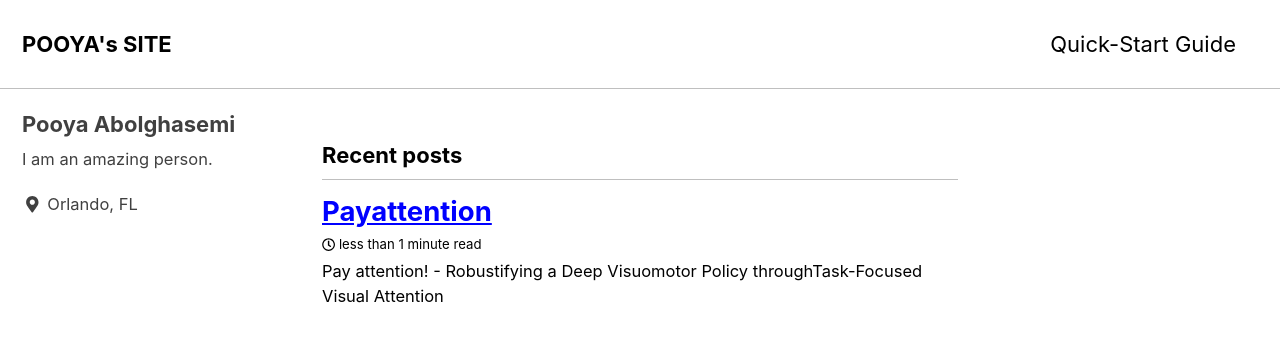
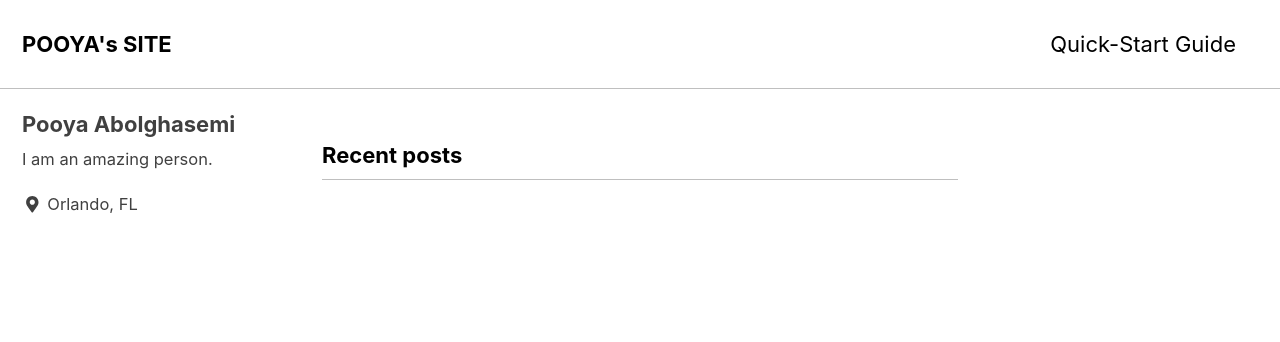
Before and after one commit to pouyaAB/pouyaab.github.io, a Jekyll site: the page built from index.html, in a window 1280 px wide and 900 px high. Shown: the top 342 px of the window. Built offline with Jekyll 4.4.1, drawn with Linux system fonts in a browser that asks for light colours; cached includes are drawn as plain includes; the list of posts is cut into pages by our own code; part of the change alters nothing that is shown.

Commit message:
update the post conf

```diff
--- a/_config.yml
+++ b/_config.yml
@@ -289,7 +289,7 @@ defaults:
     values:
       layout: single
       author_profile: true
-      read_time: true
+      read_time: False
       comments: # true
-      share: true
-      related: true
+      share: False
+      related: False
--- a/_posts/2019-04-02-PayAttention.md
+++ /dev/null
@@ -1 +0,0 @@
-## Pay attention! - Robustifying a Deep Visuomotor Policy throughTask-Focused Visual Attention
```
